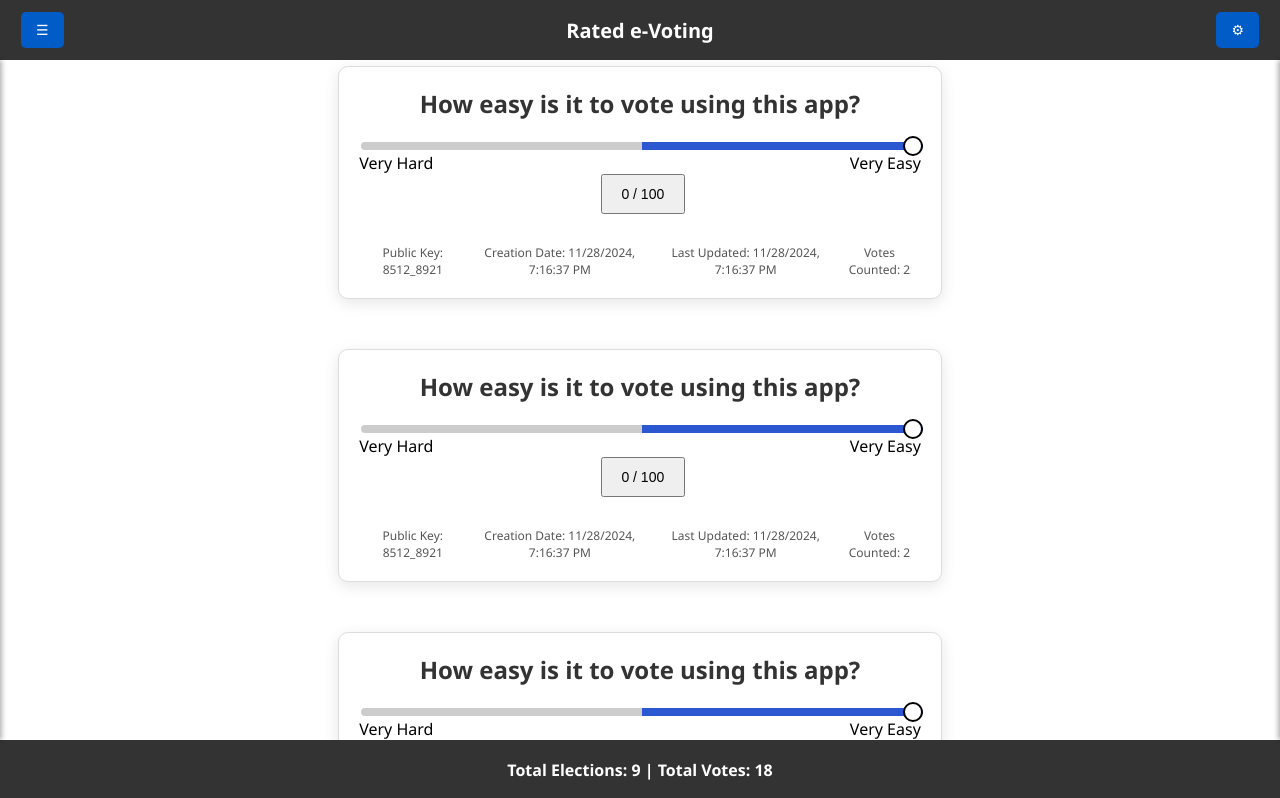
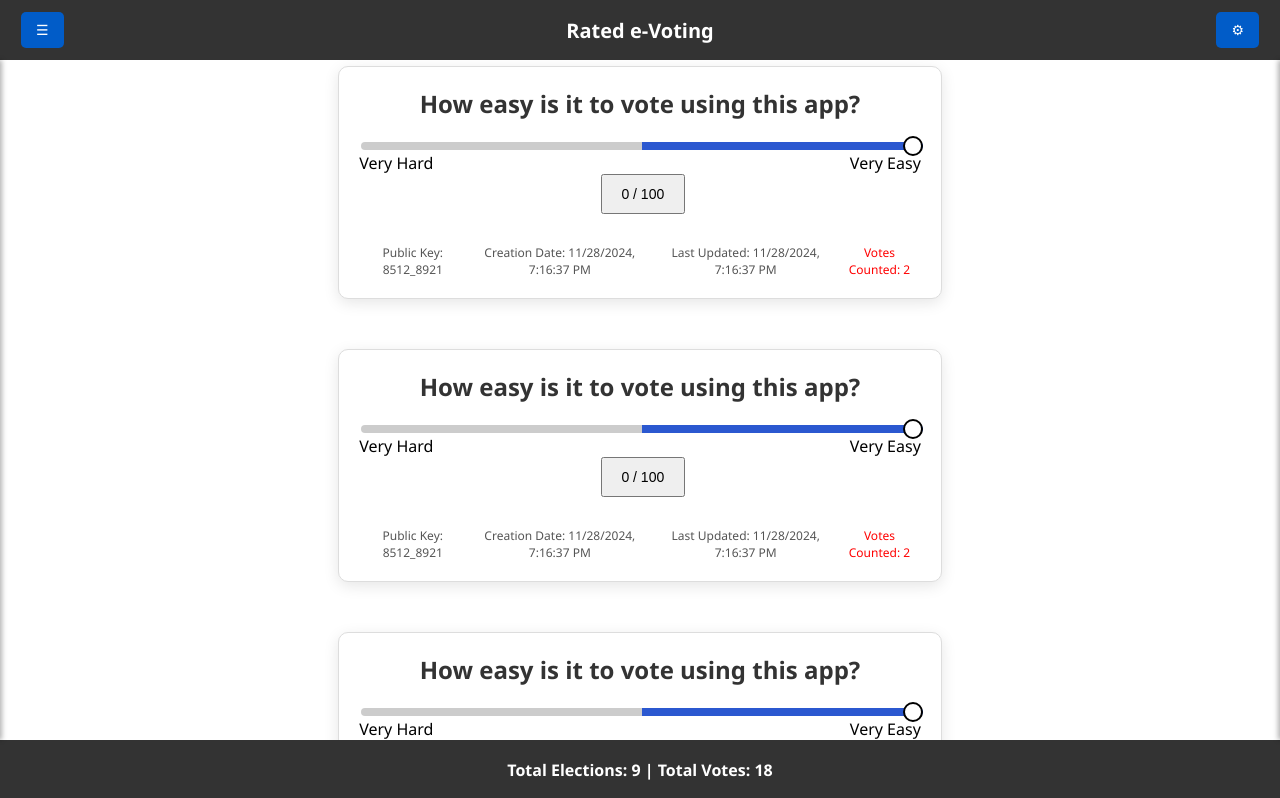
Before and after one commit to lucaslopes/voting, a Vue app: page /#/ in a window 1280 px wide. Shown: the top 798 px of the page. Built offline with nearby package versions, Linux system fonts and the light colour scheme; the HTML template or start-up script is replaced by a standard one.

Commit message:
Only aggregate election results if there are at least 3 votes; shows a red vote count (<3) with a tooltip: "At least 3 votes are required to aggregate the outcome of the election"

```diff
--- a/src/views/RatedEVoting.vue
+++ b/src/views/RatedEVoting.vue
@@ -32,7 +32,11 @@
         <span>Public Key: {{ election.publicKeyMetadata }}</span>
         <span>Creation Date: {{ formatDate(election.creationDate) }}</span>
         <span>Last Updated: {{ formatDate(election.lastUpdateTime) }}</span>
-        <span>Votes Counted: {{ election.votesCounted }}</span>
+        <span
+          :class="{ 'low-votes': election.votesCounted < 3 }"
+          title="At least 3 votes are required to aggregate the outcome of the election"
+          >Votes Counted: {{ election.votesCounted }}</span
+        >
       </div>
     </div>
   </div>
@@ -865,4 +869,8 @@
   .command button:hover {
     background: #0056b3;
   }
+
+  .low-votes {
+    color: red;
+  }
 </style>
```
Also changed, not shown: 1 other file (tests, documents, lock files or other folders).
